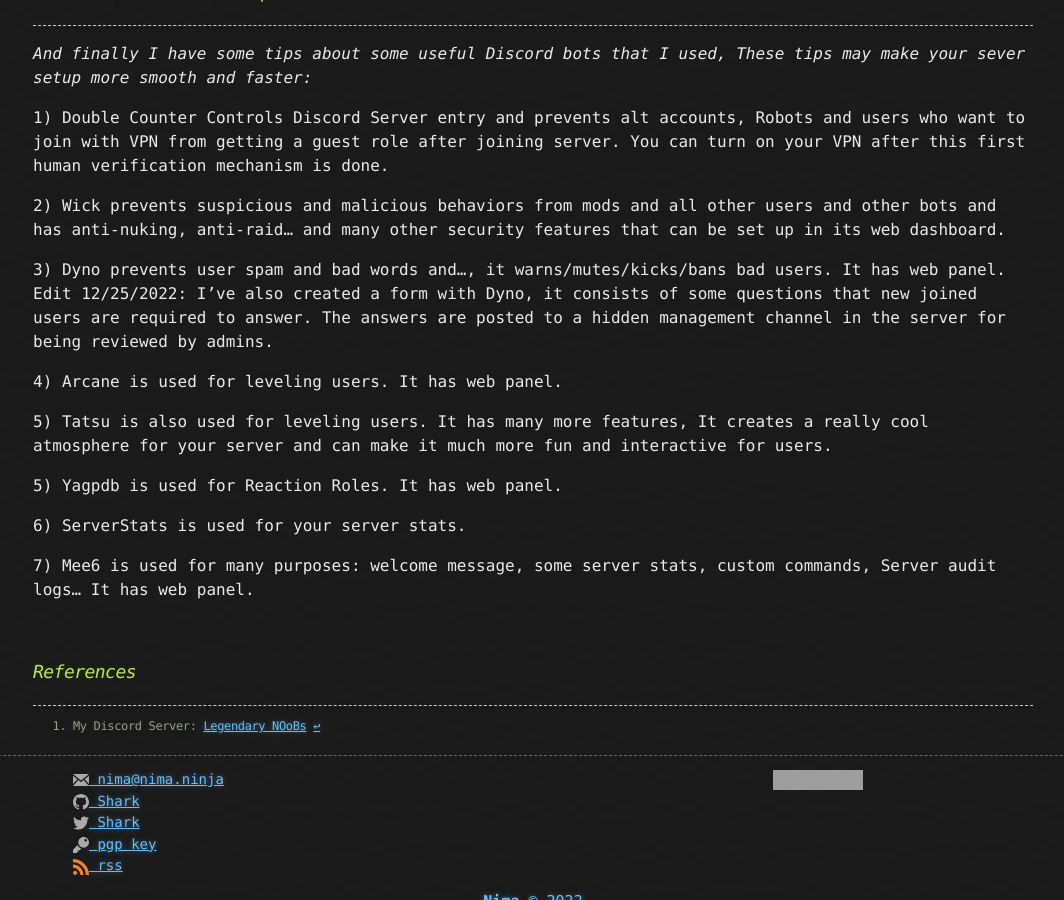
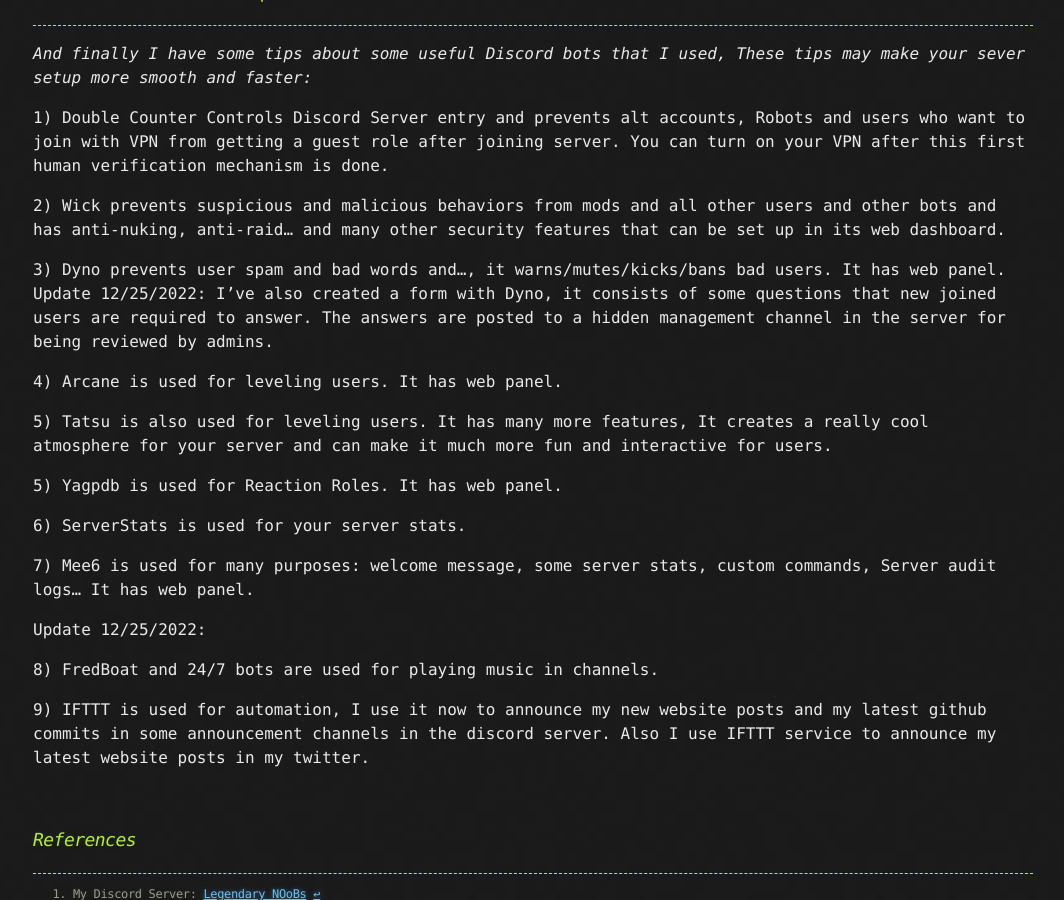
Before and after one commit to CamoCatX/camocatx.github.io, a Jekyll site: the page built from blog/_posts/2021-10-15-my-discord-server-is-up-and-running.md, in a window 1280 px wide and 900 px high, scrolled down 2219 px. Shown: the whole window, without its empty margins (107-1171 px from the left). Built offline with Jekyll 4.4.1, drawn with Linux system fonts in a browser that asks for light colours; grey boxes are pictures that could not be loaded.

Commit message:
Edit a blog post

```diff
--- a/blog/_posts/2021-10-15-my-discord-server-is-up-and-running.md
+++ b/blog/_posts/2021-10-15-my-discord-server-is-up-and-running.md
@@ -50,7 +50,7 @@ I should also mention that this platform has normal encryption mechanisms and is
 2) Wick prevents suspicious and malicious behaviors from mods and all other users and other bots and has anti-nuking, anti-raid… and many other security features that can be set up in its web dashboard.
 
 3) Dyno prevents user spam and bad words and…, it warns/mutes/kicks/bans bad users. It has web panel.
-Edit 12/25/2022:
+Update 12/25/2022:
 I've also created a form with Dyno, it consists of some questions that new joined users are required to answer. The answers are posted to a hidden management channel in the server for being reviewed by admins.
 
 4) Arcane is used for leveling users. It has web panel.
@@ -63,6 +63,12 @@ I've also created a form with Dyno, it consists of some questions that new joine
 
 7) Mee6 is used for many purposes: welcome message, some server stats, custom commands, Server audit logs… It has web panel.
 
+Update 12/25/2022:
+
+8) FredBoat and 24/7 bots are used for playing music in channels.
+
+9) IFTTT is used for automation, I use it now to announce my new website posts and my latest github commits in some announcement channels in the discord server. Also I use IFTTT service to announce my latest website posts in my twitter.
+
 <br>
 ### _References_
 * * *
```
